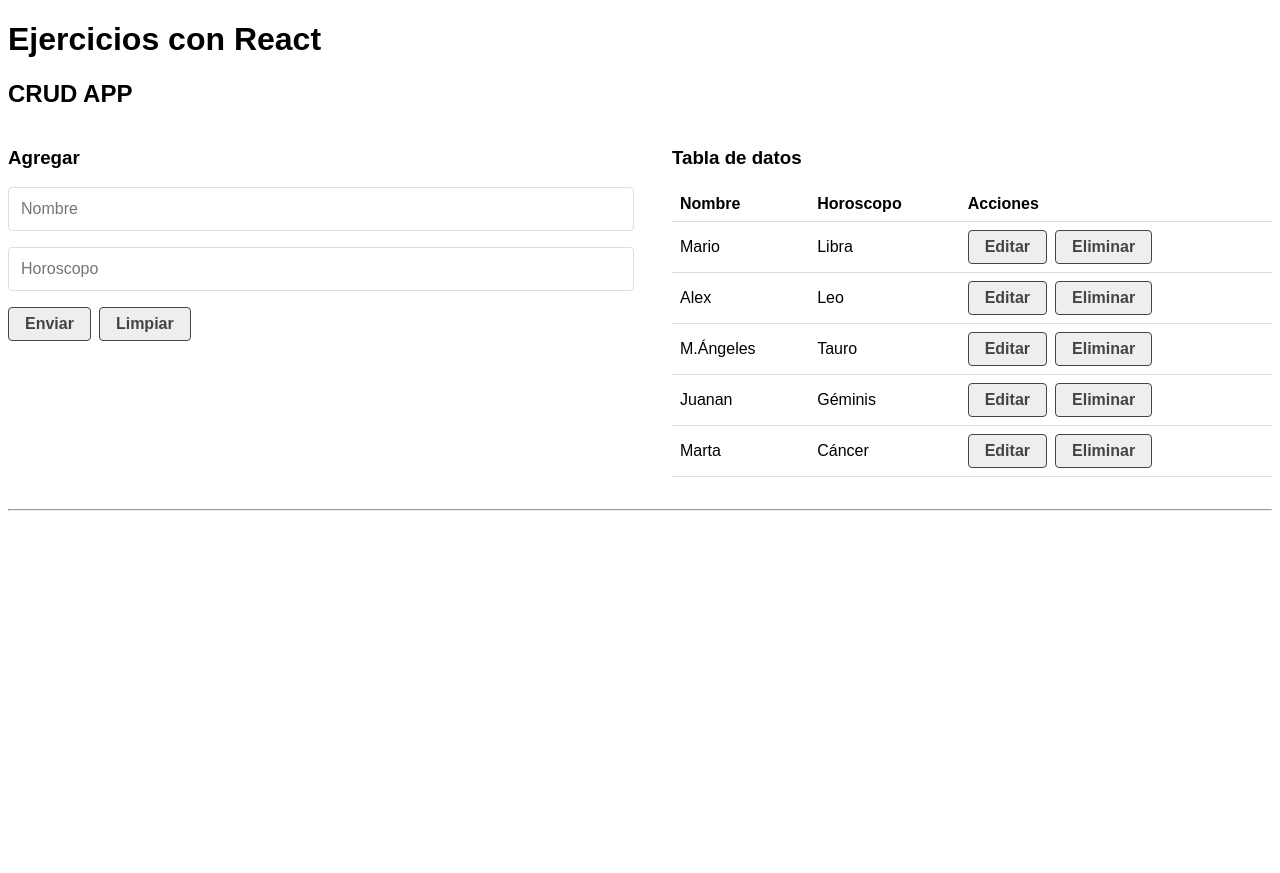
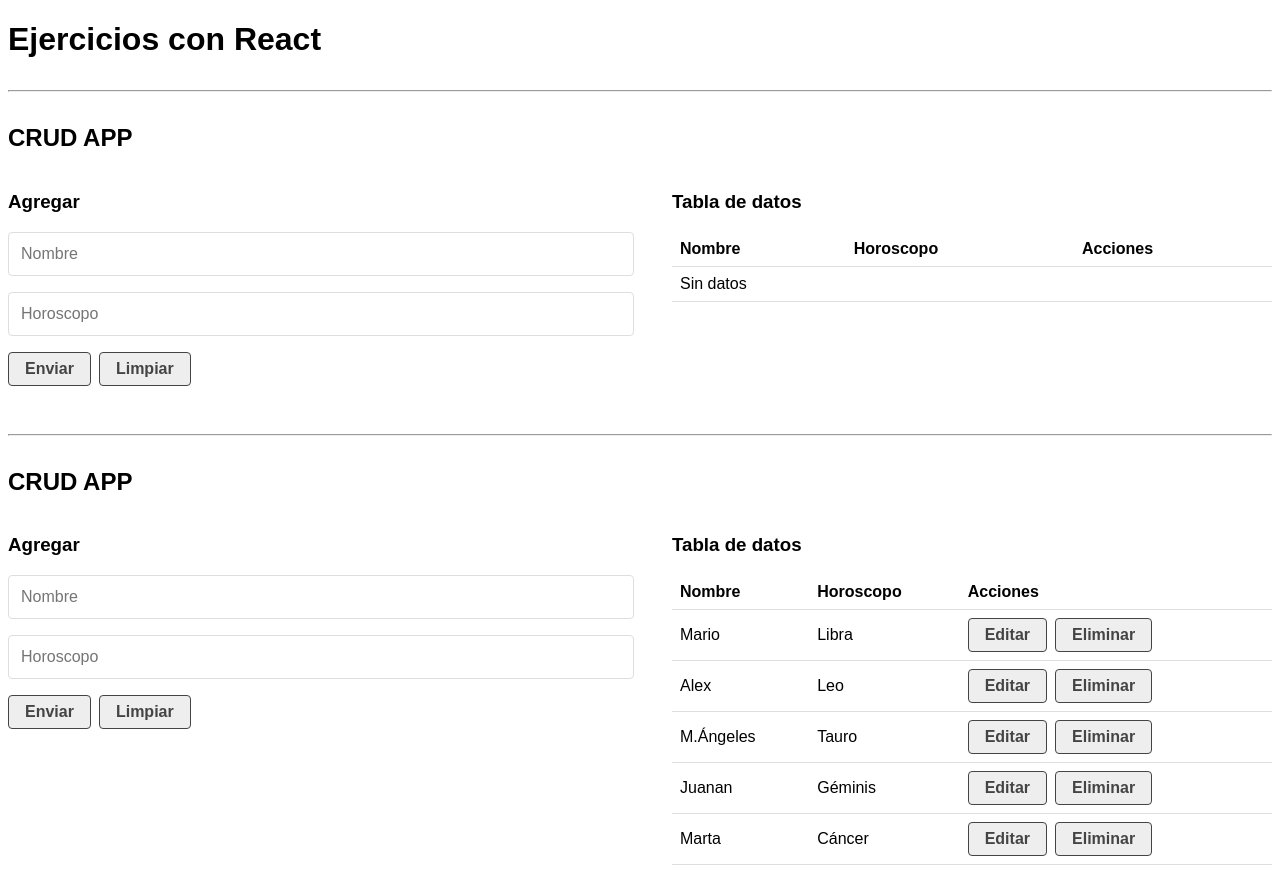
Before and after one commit to Marioo295/02-react-ejercicios, a React (Create React App) app: page / in a window 1280 px wide. Before the commit the page ends 800 px from the top, so only its background shows below. Built offline with nearby package versions, Linux system fonts and the light colour scheme.

Commit message:
Creación de json-server y primeras pruebas

```diff
--- a/package.json
+++ b/package.json
@@ -15,7 +15,8 @@
     "start": "react-scripts start",
     "build": "react-scripts build",
     "test": "react-scripts test",
-    "eject": "react-scripts eject"
+    "eject": "react-scripts eject",
+    "fake-api":"json-server --watch src/api/db.json --port 5000"
   },
   "eslintConfig": {
     "extends": [
--- a/src/App.js
+++ b/src/App.js
@@ -1,12 +1,16 @@
 import React from 'react';
 import CrudApp from "./components/CrudApp"
+import CrudApi from './components/CrudApi';
 
 function App() {
   return (
     <>
       <h1>Ejercicios con React</h1>
+      <hr></hr>
+      <CrudApi></CrudApi>
+      <hr></hr>
       <CrudApp></CrudApp>
-      <hr></hr>
+
     </>
   );
 }
--- /dev/null
+++ b/src/api/db.json
@@ -0,0 +1,29 @@
+{
+    "nombres": [
+        {
+            "id":1,
+            "name":"Mario",
+            "horoscopo":"Libra"
+        },
+        {
+            "id":2,
+            "name":"Alex",
+            "horoscopo":"Leo"
+        },
+        {
+            "id":3,
+            "name":"M.Ángeles",
+            "horoscopo":"Tauro"
+        },
+        {
+            "id":4,
+            "name":"Juanan",
+            "horoscopo":"Géminis"
+        },
+        {
+            "id":5,
+            "name":"Marta",
+            "horoscopo":"Cáncer"
+        }
+    ]
+}
--- /dev/null
+++ b/src/components/CrudApi.js
@@ -0,0 +1,40 @@
+import React, { useState } from 'react';
+import CrudForm from './CrudForm';
+import CrudTable from './CrudTable';
+
+const CrudApi = () => {
+    const [db, setDb] = useState([]);
+    const [dataToEdit, setDataToEdit] = useState(null);
+
+    const createData = (data) => {
+        data.id=Date.now();
+        setDb([...db, data]);
+    };
+
+    const updateData = (data) => {
+        let newData = db.map((el) => el.id === data.id ? data : el);
+        setDb(newData);
+    };
+
+    const deleteData = (id) => {
+        let isDelete = window.confirm(`¿Estás seguro de eliminar el registro con id '${id}'?`);
+        if (isDelete) {
+            let newData = db.filter((el) => el.id !== id);
+            setDb(newData);
+        } else {
+            return;
+        }
+    };
+
+    return (
+        <div>
+            <h2>CRUD APP</h2>
+            <article className="grid-1-2">
+                <CrudForm createData={createData} updateData={updateData} dataToEdit={dataToEdit} setDataToEdit={setDataToEdit}></CrudForm>
+                <CrudTable data={db} setDataToEdit={setDataToEdit} deleteData={deleteData}></CrudTable>
+            </article>
+        </div>
+    );
+};
+
+export default CrudApi;
```
